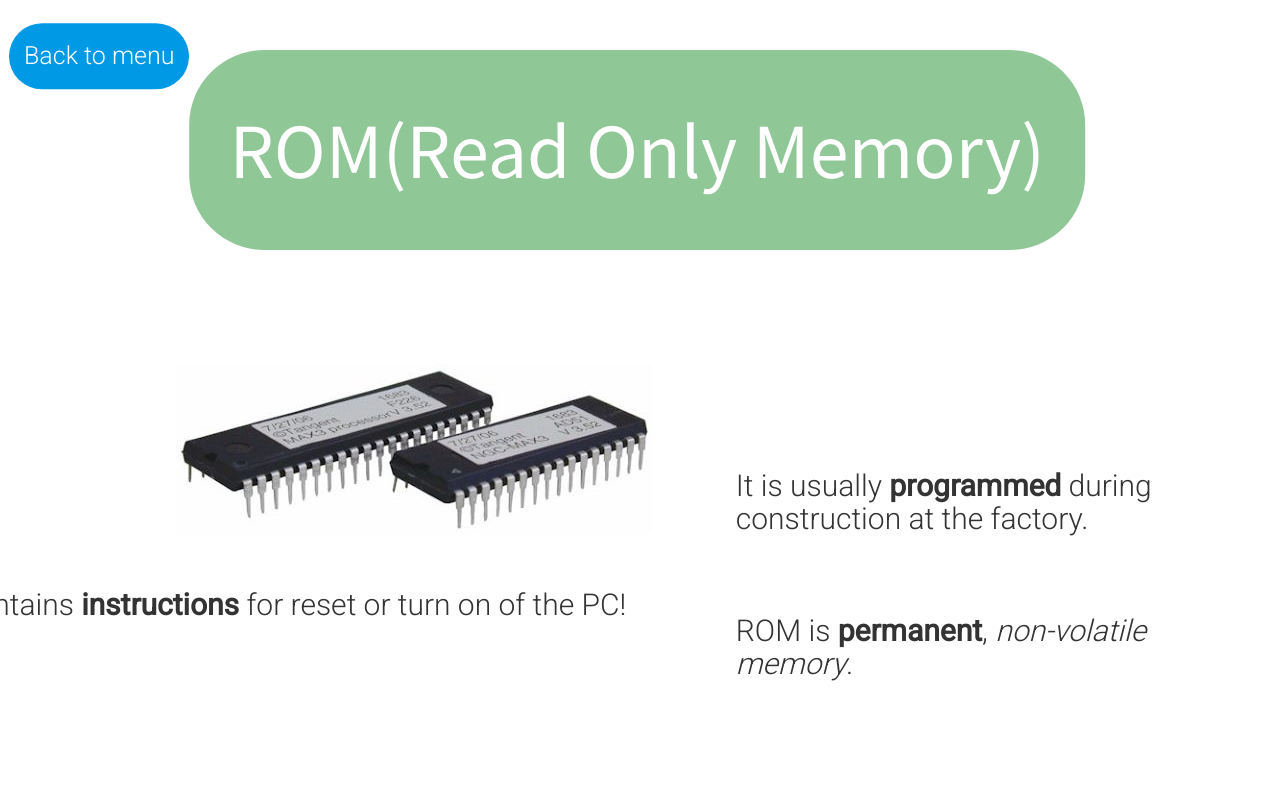
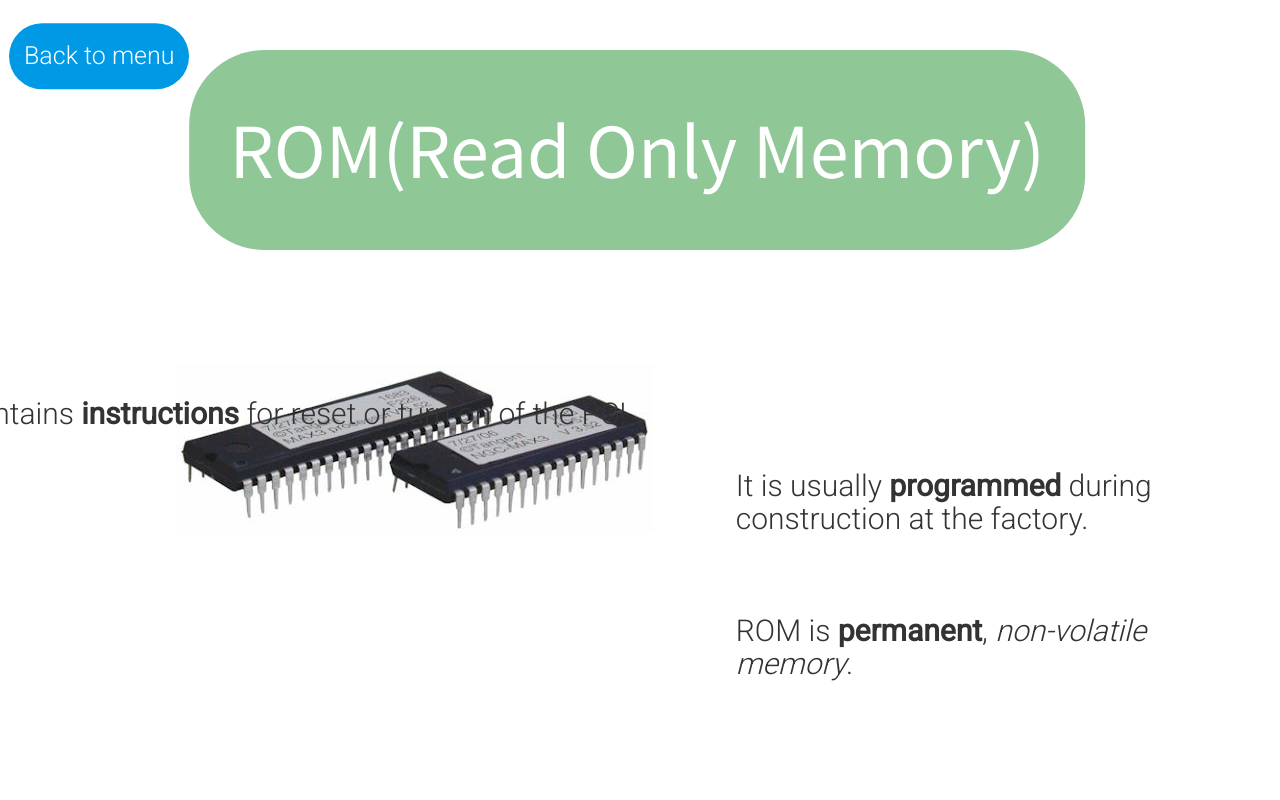
Before and after one commit to jessica-zhang123/Computer-Memory-Website, a plain HTML site: page ROM.html in a window 1280 px wide. Shown: the top 800 px of the page. Drawn offline with nearby package versions, Linux system fonts and the light colour scheme.

Commit message:
Update style.css

```diff
--- a/style.css
+++ b/style.css
@@ -305,7 +305,7 @@ body,html{
     transform:translate(-5%,550%);
 }
 #rom3{
-    transform:translate(-5%,1200%);
+    transform:translate(-5%,620%);
 }
 
 /*RAM web page*/
```
